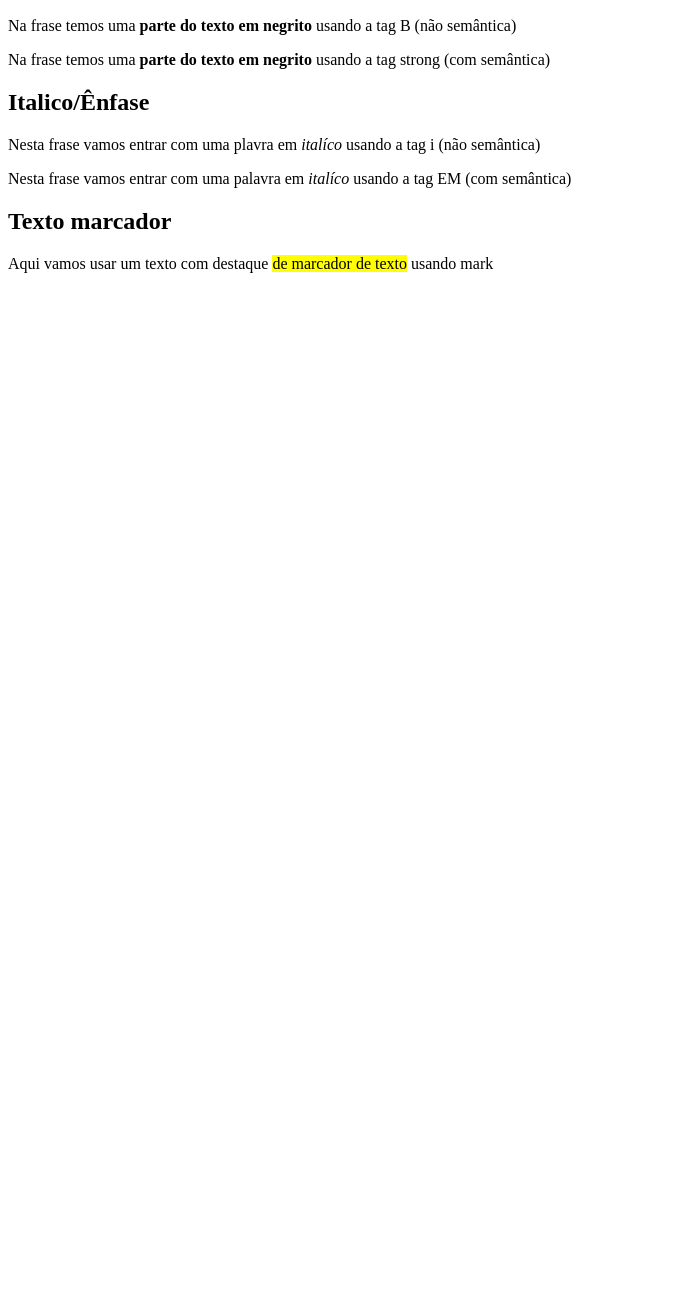
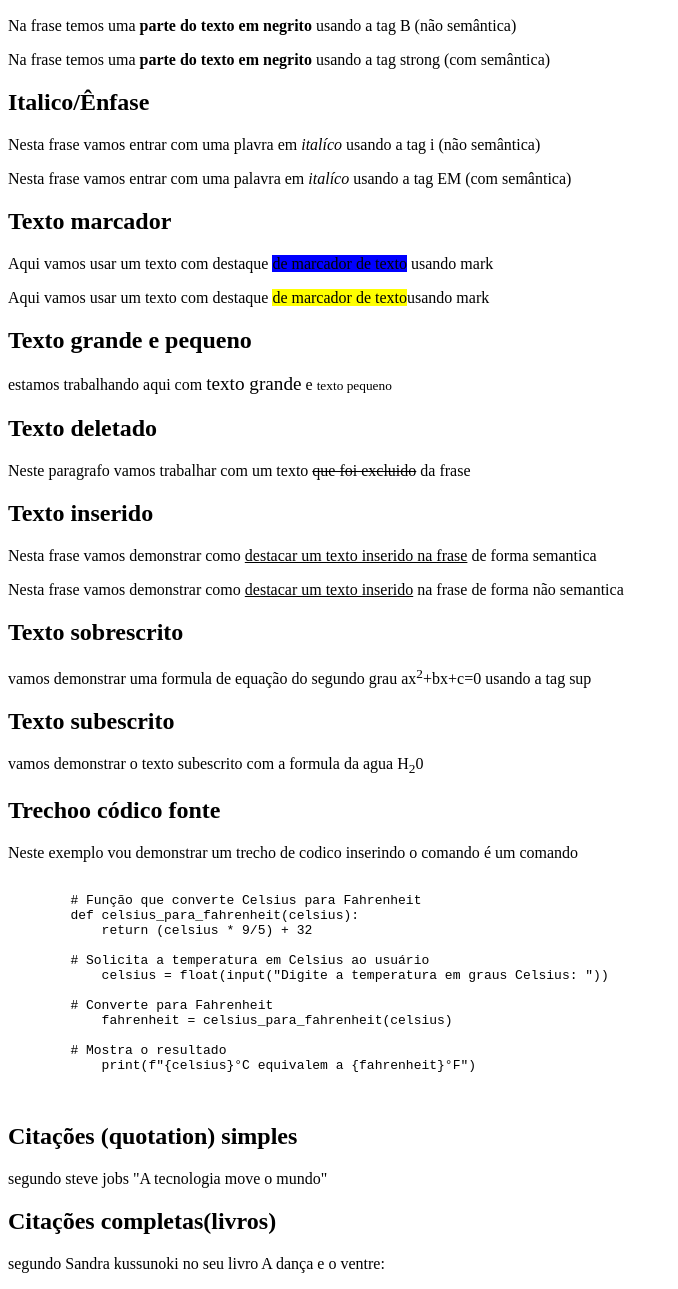
Before and after one commit to PedroBellon2807/CONSTRU-O-DE-SOFTWARE-PARA-WEB-, a plain HTML site: page Aula04/index.html in a window 1280 px wide. Shown: the part 803-2092 px from the top of the page, without its empty margins (0-678 px from the left). Before the commit the page ends 1092 px from the top, so only its background shows below. Drawn offline with Linux system fonts and the light colour scheme.

Commit message:
Add files via upload

```diff
--- a/Aula04/index.html
+++ b/Aula04/index.html
@@ -31,7 +31,43 @@
 <p>Nesta frase vamos entrar com uma plavra em <i>italíco</i> usando a tag i (não semântica)</p>
 <p>Nesta frase vamos entrar com uma palavra em <EM>italíco</EM> usando a tag EM (com semântica)</p>
 <h2>Texto marcador</h2>
-<p>Aqui vamos usar um texto com destaque <mark>de marcador de texto</mark> usando mark</p>
+<p>Aqui vamos usar um texto com destaque <mark style="background: blue">de marcador de texto</mark> usando mark</p>
+<p>Aqui vamos usar um texto com destaque <mark> de marcador de texto</mark>usando mark</p>
+<h2>Texto grande e pequeno</h2>
+<p>estamos trabalhando aqui com <big>texto grande</big> e <small>texto pequeno</small></p>
+<h2>Texto deletado</h2>
+<p>Neste paragrafo vamos trabalhar com um texto <del>que foi excluido</del> da frase</p>
+<h2>Texto inserido</h2>
+<p>Nesta frase vamos demonstrar como <ins>destacar um texto inserido na frase</ins> de forma semantica</p>
+<p>Nesta frase vamos demonstrar como <ins>destacar um texto inserido</ins> na frase de forma não semantica</p>
+<h2>Texto sobrescrito</h2>
+<p>vamos demonstrar uma formula de equação do segundo grau ax<sup>2</sup>+bx+c=0 usando a tag sup</p>
+<h2>Texto subescrito</h2>
+<p>vamos demonstrar o texto subescrito com a formula da agua H<sub>2</sub>0</p>
+<h2>Trechoo códico fonte</h2>
+<p>Neste exemplo vou demonstrar um trecho de codico inserindo o comando <code></code> é um comando </p>
+<p></p>
+<pre>
+    <code>
+        # Função que converte Celsius para Fahrenheit
+        def celsius_para_fahrenheit(celsius):
+            return (celsius * 9/5) + 32
 
+        # Solicita a temperatura em Celsius ao usuário
+            celsius = float(input("Digite a temperatura em graus Celsius: "))
+
+        # Converte para Fahrenheit
+            fahrenheit = celsius_para_fahrenheit(celsius)
+
+        # Mostra o resultado
+            print(f"{celsius}°C equivalem a {fahrenheit}°F")
+
+    </code>
+</pre>
+<h2>Citações (quotation) simples</h2>
+<p>segundo steve jobs "A tecnologia move o mundo"</p>
+<h2>Citações completas(livros)</h2>
+<p>segundo Sandra kussunoki no seu livro A dança e o ventre:
+    <blockquote cite="https://www.pensador.com/frases_de_bob_marley/"></blockquote>
 </body>
 </html>
```
